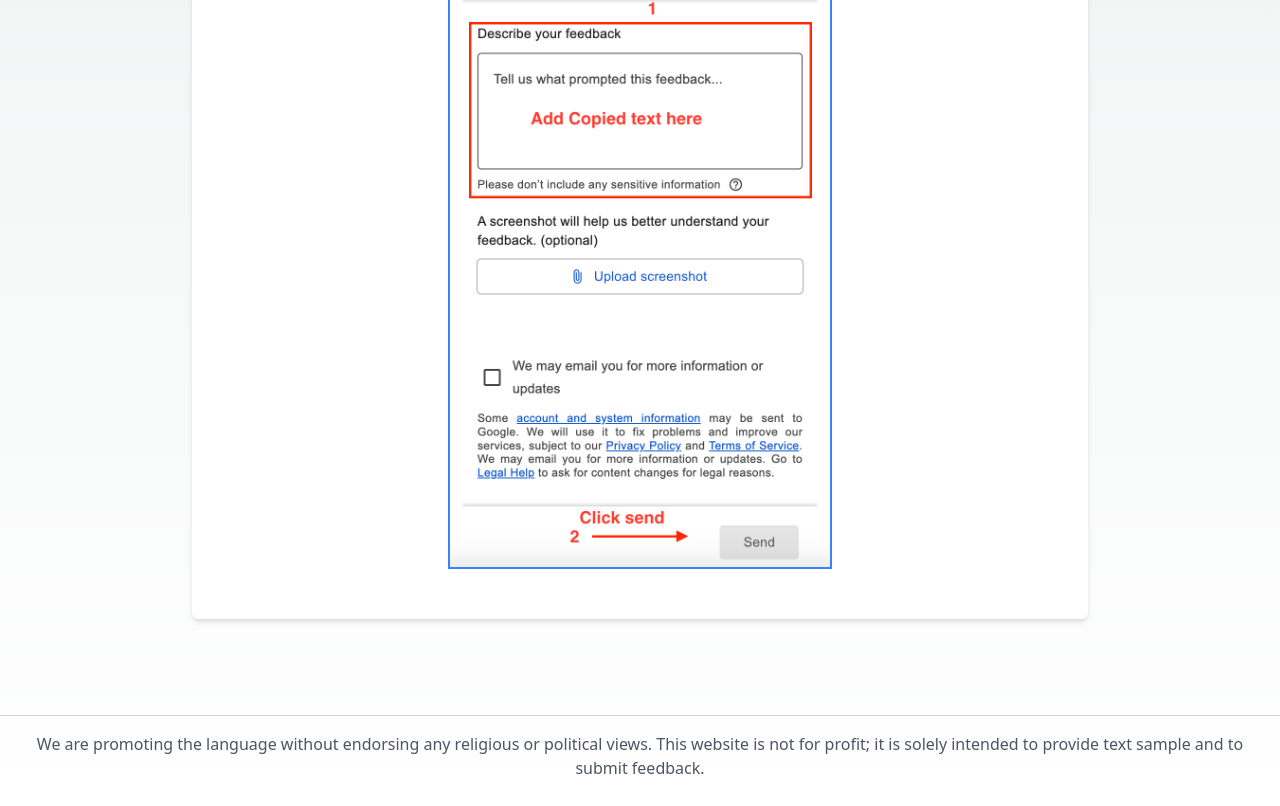
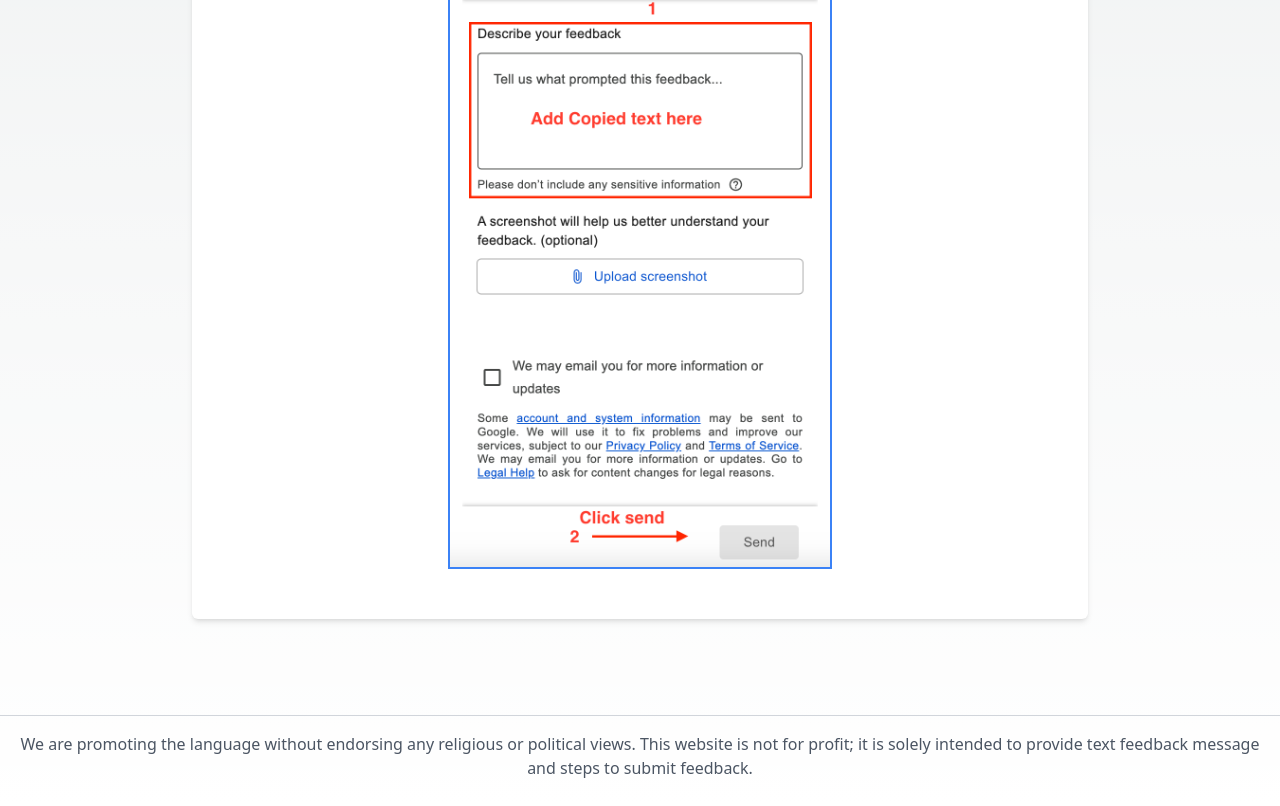
Before and after one commit to rjmk159/supportks, a Next.js app: page / in a window 1280 px wide. Shown: the part 2042-2848 px from the top of the page. Built offline with nearby package versions, Linux system fonts and the light colour scheme.

Commit message:
Changing the footer message

```diff
--- a/src/pages/index.js
+++ b/src/pages/index.js
@@ -199,7 +199,7 @@ export default function Home() {
       <p className="text-gray-600">
         We are promoting the language without endorsing any religious or
         political views. This website is not for profit; it is solely intended
-        to provide text sample and to submit feedback.
+        to provide text feedback message and steps to submit feedback.
       </p>
     </footer>
     </main>
```
